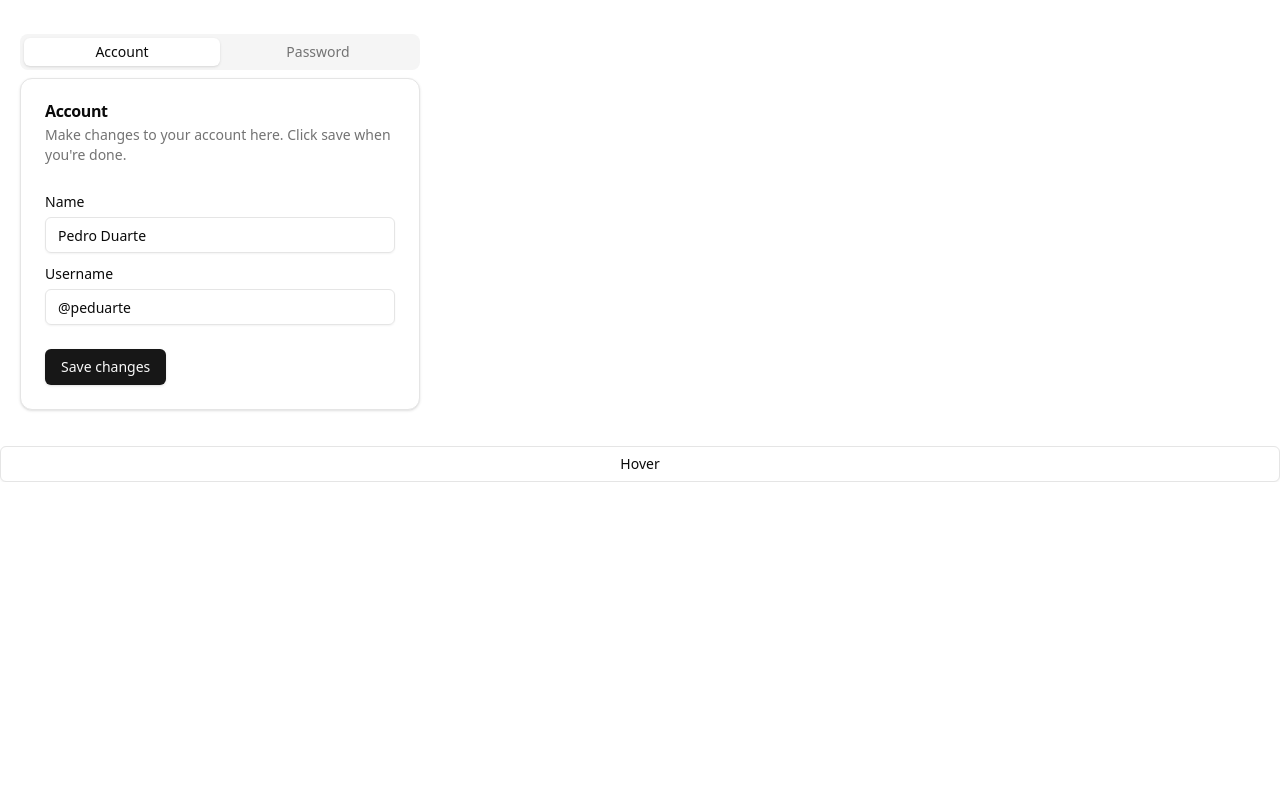
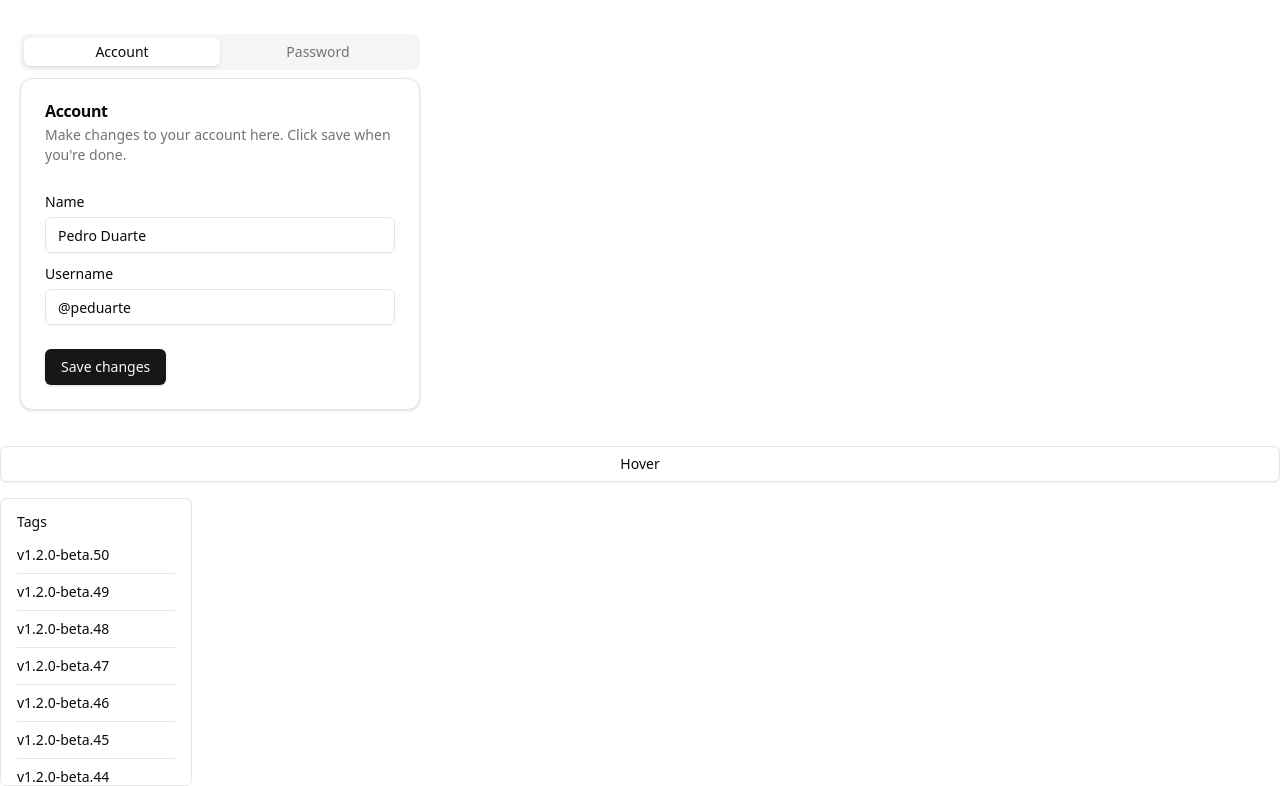
Before and after one commit to SanjoyGorai/nextjs-shadcn, a Next.js app: page / in a window 1280 px wide. Shown: the part 711-1497 px from the top of the page. Before the commit the page ends 1193 px from the top, so only its background shows below. Built offline with nearby package versions, Linux system fonts and the light colour scheme.

Commit message:
shadcn, Separator scroll-area added

```diff
--- a/package.json
+++ b/package.json
@@ -16,6 +16,8 @@
     "@radix-ui/react-icons": "^1.3.0",
     "@radix-ui/react-label": "^2.1.0",
     "@radix-ui/react-navigation-menu": "^1.2.0",
+    "@radix-ui/react-scroll-area": "^1.1.0",
+    "@radix-ui/react-separator": "^1.1.0",
     "@radix-ui/react-slot": "^1.1.0",
     "@radix-ui/react-tabs": "^1.1.0",
     "@radix-ui/react-tooltip": "^1.1.2",
--- a/src/app/page.tsx
+++ b/src/app/page.tsx
@@ -2,7 +2,6 @@
 import { Alert, AlertDescription, AlertTitle } from "@/components/ui/alert";
 import { Button } from "@/components/ui/button";
 import { AspectRatio } from "@radix-ui/react-aspect-ratio";
-import React from "react";
 import Image from "next/image";
 import wild from "../../public/wild.webp";
 import {
@@ -43,6 +42,8 @@
   TooltipProvider,
   TooltipTrigger,
 } from "@/components/ui/tooltip";
+import { ScrollArea } from "@/components/ui/scroll-area";
+import { Separator } from "@/components/ui/separator";
 
 const page = () => {
   return (
@@ -111,7 +112,8 @@
       <AlertDialogDemo />
       <AvatarDemo />
       <TabsDemo />
-      <TooltipDemo/>
+      <TooltipDemo />
+      <ScrollAreaDemo/>
     </div>
   );
 };
@@ -164,3 +166,25 @@
     </TooltipProvider>
   );
 }
+
+const tags = Array.from({ length: 50 }).map(
+  (_, i, a) => `v1.2.0-beta.${a.length - i}`
+);
+
+export function ScrollAreaDemo() {
+  return (
+    <ScrollArea className="h-72 w-48 rounded-md border">
+      <div className="p-4">
+        <h4 className="mb-4 text-sm font-medium leading-none">Tags</h4>
+        {tags.map((tag) => (
+          <>
+            <div key={tag} className="text-sm">
+              {tag}
+            </div>
+            <Separator className="my-2" />
+          </>
+        ))}
+      </div>
+    </ScrollArea>
+  );
+}
--- /dev/null
+++ b/src/components/ui/scroll-area.tsx
@@ -0,0 +1,48 @@
+"use client"
+
+import * as React from "react"
+import * as ScrollAreaPrimitive from "@radix-ui/react-scroll-area"
+
+import { cn } from "@/lib/utils"
+
+const ScrollArea = React.forwardRef<
+  React.ElementRef<typeof ScrollAreaPrimitive.Root>,
+  React.ComponentPropsWithoutRef<typeof ScrollAreaPrimitive.Root>
+>(({ className, children, ...props }, ref) => (
+  <ScrollAreaPrimitive.Root
+    ref={ref}
+    className={cn("relative overflow-hidden", className)}
+    {...props}
+  >
+    <ScrollAreaPrimitive.Viewport className="h-full w-full rounded-[inherit]">
+      {children}
+    </ScrollAreaPrimitive.Viewport>
+    <ScrollBar />
+    <ScrollAreaPrimitive.Corner />
+  </ScrollAreaPrimitive.Root>
+))
+ScrollArea.displayName = ScrollAreaPrimitive.Root.displayName
+
+const ScrollBar = React.forwardRef<
+  React.ElementRef<typeof ScrollAreaPrimitive.ScrollAreaScrollbar>,
+  React.ComponentPropsWithoutRef<typeof ScrollAreaPrimitive.ScrollAreaScrollbar>
+>(({ className, orientation = "vertical", ...props }, ref) => (
+  <ScrollAreaPrimitive.ScrollAreaScrollbar
+    ref={ref}
+    orientation={orientation}
+    className={cn(
+      "flex touch-none select-none transition-colors",
+      orientation === "vertical" &&
+        "h-full w-2.5 border-l border-l-transparent p-[1px]",
+      orientation === "horizontal" &&
+        "h-2.5 flex-col border-t border-t-transparent p-[1px]",
+      className
+    )}
+    {...props}
+  >
+    <ScrollAreaPrimitive.ScrollAreaThumb className="relative flex-1 rounded-full bg-border" />
+  </ScrollAreaPrimitive.ScrollAreaScrollbar>
+))
+ScrollBar.displayName = ScrollAreaPrimitive.ScrollAreaScrollbar.displayName
+
+export { ScrollArea, ScrollBar }
--- /dev/null
+++ b/src/components/ui/separator.tsx
@@ -0,0 +1,31 @@
+"use client"
+
+import * as React from "react"
+import * as SeparatorPrimitive from "@radix-ui/react-separator"
+
+import { cn } from "@/lib/utils"
+
+const Separator = React.forwardRef<
+  React.ElementRef<typeof SeparatorPrimitive.Root>,
+  React.ComponentPropsWithoutRef<typeof SeparatorPrimitive.Root>
+>(
+  (
+    { className, orientation = "horizontal", decorative = true, ...props },
+    ref
+  ) => (
+    <SeparatorPrimitive.Root
+      ref={ref}
+      decorative={decorative}
+      orientation={orientation}
+      className={cn(
+        "shrink-0 bg-border",
+        orientation === "horizontal" ? "h-[1px] w-full" : "h-full w-[1px]",
+        className
+      )}
+      {...props}
+    />
+  )
+)
+Separator.displayName = SeparatorPrimitive.Root.displayName
+
+export { Separator }
```
Also changed, not shown: 1 other file (tests, documents, lock files or other folders).
